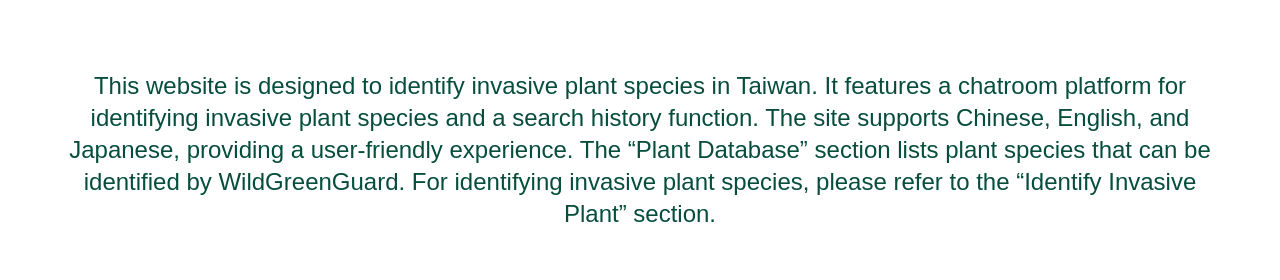
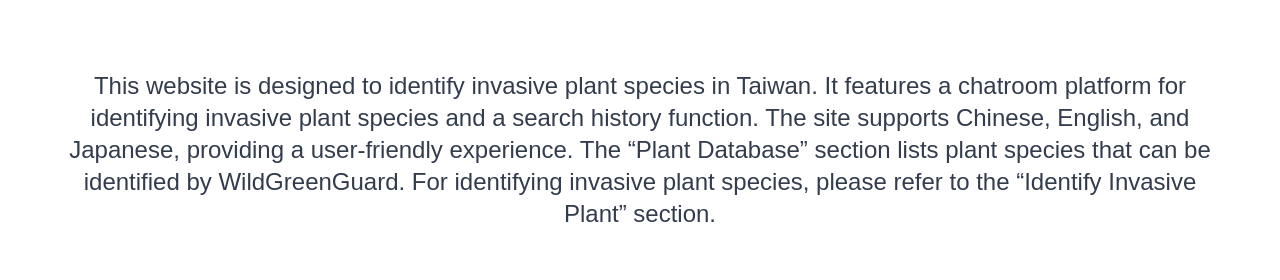
Before and after one commit to Cheeeeen3/WildGreenGuard-reactjs, a React (Vite) app: page / in a window 1280 px wide. Shown: the part 418-698 px from the top of the page. Built offline with nearby package versions, Linux system fonts and the light colour scheme; a web font is replaced by a local one.

Commit message:
modify style of web intro

```diff
--- a/src/components/Home.tsx
+++ b/src/components/Home.tsx
@@ -5,10 +5,10 @@
   const { t } = useTranslation();
   return (
     <>
-      <div className="flex flex-col sm:flex-row gap-4 place-items-center mx-auto px-16 py-16">
+      <div className="mx-auto flex flex-col place-items-center gap-4 px-16 py-16 sm:flex-row">
         <div>
           <img
-            className="flex flex-col rounded-2xl object-contain h-200 w-200"
+            className="h-200 w-200 flex flex-col rounded-2xl object-contain"
             src="https://cdn.britannica.com/70/234870-050-D4D024BB/Orange-colored-cat-yawns-displaying-teeth.jpg"
             alt="Orange-cat-yawn"
           />
@@ -28,7 +28,7 @@
           />
         </div>
       </div>
-      <div className="text-center font-custom-font px-16 my-3 text-emerald-900 text-xl sm:text-2xl block">
+      <div className="my-3 block px-16 text-center font-custom-font text-xl sm:text-2xl">
         {t("webintro")}
       </div>
     </>
```
